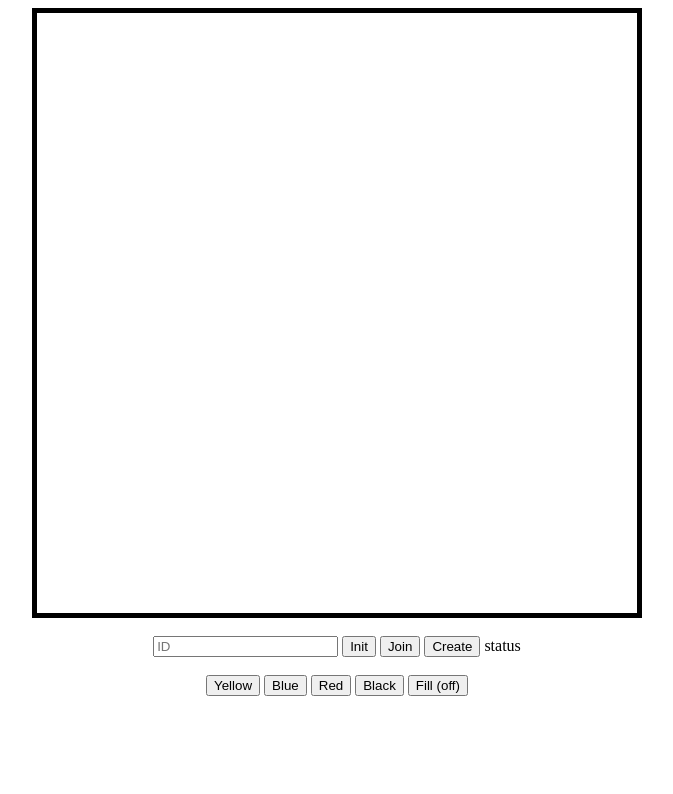
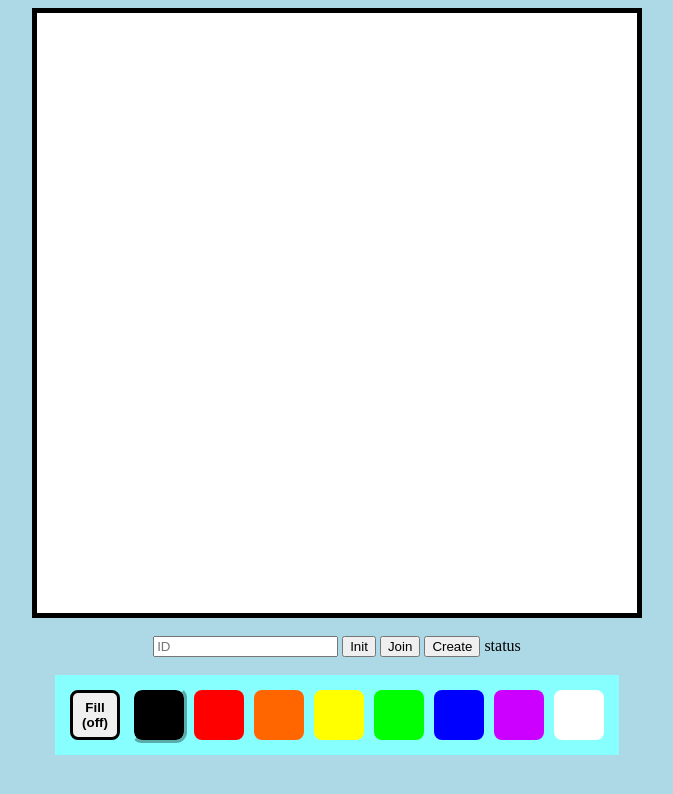
Before and after one commit to Awie100/DrawTogether, a plain HTML site: page index.html in a window 1280 px wide. Shown: the whole page, without its empty margins (303-976 px from the left). Drawn offline with Linux system fonts and the light colour scheme.

Commit message:
the color update

```diff
--- /dev/null
+++ b/index.css
@@ -0,0 +1,23 @@
+.color-button {
+    border: none;
+    height: 50px;
+    width: 50px;
+    border-radius: 8px;
+    margin: 5px;
+    vertical-align: middle;
+    font-weight: bold;
+}
+
+.color-button.active {
+    outline: 3px outset #88ffff;
+}
+
+.color-button-list {
+    padding: 10px 10px;
+    background-color: #88ffff;
+    width: max-content;
+}
+
+body {
+    background-color: lightblue;
+}
--- a/index.html
+++ b/index.html
@@ -1,3 +1,7 @@
+<head>
+    <link rel="stylesheet" href="index.css">
+</head>
+
 <body>
     <center>
         <div>
@@ -12,13 +16,8 @@
             <span id="status">status</span>
         </div>
         <br>
-        <div>
-            <button onclick="changeColor('#ffff00')">Yellow</button>
-            <button onclick="changeColor('#0000ff')">Blue</button>
-            <button onclick="changeColor('#ff0000')">Red</button>
-            <button onclick="changeColor('#000000')">Black</button>
-            <button id="fillButton" onclick="fillToggle()">Fill (off)</button>
-        </div>
+        <div class="color-button-list">
+            <button class="color-button" style="border: 3px solid black;" id="fillButton" onclick="fillToggle()">Fill (off)</button>
     </center>
 </body>
 
--- a/index.js
+++ b/index.js
@@ -9,6 +9,10 @@ ctx.lineWidth = 10;
 ctx.lineCap = "round";
 ctx.fillStyle = 'white';
 ctx.fillRect(0, 0, canvas.width, canvas.height);
+
+const colorList = ['#000000', '#ff0000', '#ff6600', '#ffff00', '#00ff00', '#0000ff', '#cc00ff', '#ffffff'];
+const buttonListContainer = document.getElementsByClassName("color-button-list")[0];
+const buttonList = [];
 
 var lastPeerId = null;
 var peer = null;
@@ -24,10 +28,26 @@ var filling = false;
 var brushSize = 10;
 var brush = null;
 
-makeBrush(brushSize, drawColor);
-
 ctx.fillStyle = 'white';
 ctx.fillRect(0, 0, canvas.width, canvas.height);
+populateButtons();
+
+function populateButtons() {
+    colorList.forEach(col => {
+        const button = document.createElement("button");
+        button.classList.add("color-button");
+        button.style.backgroundColor = col;
+        button.addEventListener("click", () => {
+            changeColor(col);
+            setActiveColor(col);
+        });
+
+        buttonList.push(button);
+        buttonListContainer.appendChild(button);
+    });
+
+    buttonList[0].click();
+}
 
 function initPlayer() {
     // Create own peer object with connection to shared PeerJS server
@@ -35,7 +55,7 @@ function initPlayer() {
         debug: 2
     });
 
-    peer.on('open', function (id) {
+    peer.on('open', function(id) {
         // Workaround for peer.reconnect deleting previous id
         if (peer.id === null) {
             peer.id = lastPeerId;
@@ -45,11 +65,11 @@ function initPlayer() {
         statusMsg.innerHTML = "ID: " + peer.id;
     });
 
-    peer.on('connection', function (c) {
-        if(admin && admin === peer.id) {
+    peer.on('connection', function(c) {
+        if (admin && admin === peer.id) {
 
             c.on('open', function() {
-                if(backup === null) {
+                if (backup === null) {
                     backup = c.peer;
                 }
 
@@ -65,16 +85,16 @@ function initPlayer() {
                 signal(data);
             });
 
-            c.on('data', function (data) {
+            c.on('data', function(data) {
                 signal(data);
                 handleData(data);
             });
 
-            c.on('close', function () {
+            c.on('close', function() {
                 statusMsg.innerHTML = c.peer + " left";
                 conn = conn.filter(elem => elem.peer !== c.peer);
-                if(c.peer === backup) {
-                    if(conn.length > 0) {
+                if (c.peer === backup) {
+                    if (conn.length > 0) {
                         backup = conn[0].peer;
                     } else {
                         backup = null;
@@ -92,7 +112,7 @@ function initPlayer() {
             c.on('open', function() {
                 var data;
 
-                if(admin) {
+                if (admin) {
                     data = {
                         name: "admin_set",
                         admin: admin,
@@ -109,7 +129,7 @@ function initPlayer() {
         }
     });
 
-    peer.on('disconnected', function () {
+    peer.on('disconnected', function() {
         peer.id = lastPeerId;
         peer._lastServerId = lastPeerId;
         peer.reconnect();
@@ -125,7 +145,7 @@ function initPlayer() {
         });
     })
 
-    peer.on('error', function (err) {
+    peer.on('error', function(err) {
         if (err.type === 'invalid-id') {
             statusMsg.innerHTML = "Error: Invalid ID";
         } else if (err.type === 'unavailable-id') {
@@ -142,7 +162,7 @@ function initPlayer() {
 };
 
 function joinRoom() {
-    join("awie100-" +inputBox.value);
+    join("awie100-" + inputBox.value);
 }
 
 function join(id) {
@@ -153,22 +173,22 @@ function join(id) {
 
     var c = peer.connect(id);
 
-    c.on('open', function () {
+    c.on('open', function() {
         statusMsg.innerHTML = "Connected to: " + c.peer;
     });
 
-    c.on('data', function (data) {
+    c.on('data', function(data) {
         handleData(data);
     });
 
-    c.on('close', function () {
+    c.on('close', function() {
         statusMsg.innerHTML = "Connection closed";
         conn = [];
-        if(c.peer === admin) {
+        if (c.peer === admin) {
             admin = backup;
             backup = null;
 
-            if(peer.id !== admin) {
+            if (peer.id !== admin) {
                 join(admin);
             }
         }
@@ -194,7 +214,7 @@ function createRoom() {
 function handleData(data) {
     switch (data.name) {
         case 'draw':
-            const blob = new Blob([new Uint8Array(data.img)], {type: "image/png"});
+            const blob = new Blob([new Uint8Array(data.img)], { type: "image/png" });
             draw(data.lastPos, data.pos, blob);
             break;
         case "fill":
@@ -224,7 +244,7 @@ function handleData(data) {
 
 canvas.addEventListener('mousemove', (evt) => {
 
-    if(mousepressed && mouseoncanvas && !filling){
+    if (mousepressed && mouseoncanvas && !filling) {
         const mousePos = getMousePosCanvas(evt)
         draw(lastMousePos, mousePos, brush);
 
@@ -242,7 +262,7 @@ canvas.addEventListener('mousemove', (evt) => {
 
 canvas.addEventListener('mousedown', (evt) => {
     mousepressed = true;
-    if(filling && mouseoncanvas) {
+    if (filling && mouseoncanvas) {
         const mousePos = getMousePosCanvas(evt);
         const intPos = {
             x: parseInt(mousePos.x),
@@ -277,20 +297,21 @@ canvas.addEventListener('mouseleave', (evt) => {
 });
 
 async function draw(lastPos, pos, blob) {
-    if(lastPos === null) {
+    if (lastPos === null) {
         return;
     }
 
-    var img = new Image;
+    const img = new Image;
 
-    img.onload = () => {const dy = (pos.y - lastPos.y);
+    img.onload = () => {
+        const dy = (pos.y - lastPos.y);
         const dx = (pos.x - lastPos.x);
 
-        const dist = Math.sqrt(dx*dx + dy*dy); // length of line
+        const dist = Math.sqrt(dx * dx + dy * dy); // length of line
         for (let i = 0; i < dist; i++) {
-            ctx.drawImage( img,
-                Math.round(lerp(lastPos.x, pos.x, i/dist) - img.width / 2),
-                Math.round(lerp(lastPos.y, pos.y, i/dist) - img.height / 2)
+            ctx.drawImage(img,
+                Math.round(lerp(lastPos.x, pos.x, i / dist) - img.width / 2),
+                Math.round(lerp(lastPos.y, pos.y, i / dist) - img.height / 2)
             );
         }
     };
@@ -299,20 +320,20 @@ async function draw(lastPos, pos, blob) {
 }
 
 function makeBrush(r, col) {
-    var offscreen = new OffscreenCanvas(2*r, 2*r);
+    var offscreen = new OffscreenCanvas(2 * r, 2 * r);
     var offctx = offscreen.getContext('2d');
-    var imgData = new ImageData(2*r, 2*r);
+    var imgData = new ImageData(2 * r, 2 * r);
     var data = imgData.data;
 
-    const r1 = parseInt(col.substr(1,2),16);
-    const g1 = parseInt(col.substr(3,2),16);
-    const b1 = parseInt(col.substr(5,2),16);
+    const r1 = parseInt(col.substr(1, 2), 16);
+    const g1 = parseInt(col.substr(3, 2), 16);
+    const b1 = parseInt(col.substr(5, 2), 16);
 
 
-    for (let i = 0; i < data.length; i+=4) {
-        const y = (i / 4) / (2*r) - r;
-        const x = (i / 4) % (2*r) - r;
-        if(x*x + y*y <= r*r) {
+    for (let i = 0; i < data.length; i += 4) {
+        const y = (i / 4) / (2 * r) - r;
+        const x = (i / 4) % (2 * r) - r;
+        if (x * x + y * y <= r * r) {
             data[i] = r1;
             data[i + 1] = g1;
             data[i + 2] = b1;
@@ -344,6 +365,20 @@ function changeColor(color) {
     makeBrush(brushSize, drawColor);
 }
 
+function setActiveColor(color) {
+    buttonList.forEach(button => {
+        const [r, g, b] = hexToRgb(color);
+        button.classList.toggle("active", button.style.backgroundColor === `rgb(${r}, ${g}, ${b})`);
+    })
+}
+
+function hexToRgb(hexstr) {
+    const r = parseInt(hexstr.substr(1, 2), 16);
+    const g = parseInt(hexstr.substr(3, 2), 16);
+    const b = parseInt(hexstr.substr(5, 2), 16);
+    return [r, g, b];
+}
+
 function drawFill(pos, color) {
     const imgData = ctx.getImageData(0, 0, canvas.width, canvas.height);
     var data = imgData.data;
@@ -352,15 +387,13 @@ function drawFill(pos, color) {
     const height = canvas.height;
     const posPix = (pos.x + width * pos.y) * 4;
     var pixPos = [posPix];
-    const r1 = parseInt(color.substr(1,2),16);
-    const g1 = parseInt(color.substr(3,2),16);
-    const b1 = parseInt(color.substr(5,2),16);
+    const [r1, g1, b1] = hexToRgb(color);
 
     const r2 = data[posPix];
     const g2 = data[posPix + 1];
     const b2 = data[posPix + 2];
 
-    if(colorCompare(r1, g1, b1, r2, g2, b2)) {
+    if (colorCompare(r1, g1, b1, r2, g2, b2)) {
         return;
     }
 
@@ -376,24 +409,24 @@ function drawFill(pos, color) {
             const leftPos = posPix - 4;
             const rightPos = posPix + 4;
 
-            if((posPix / 4 > width) && colorCompare(data[upPos], data[upPos + 1], data[upPos + 2], r2, g2, b2)) {
+            if ((posPix / 4 > width) && colorCompare(data[upPos], data[upPos + 1], data[upPos + 2], r2, g2, b2)) {
                 posNext.push(upPos);
             }
 
-            if((posPix / 4 < (width - 1) * height) && colorCompare(data[downPos], data[downPos + 1], data[downPos + 2], r2, g2, b2)) {
+            if ((posPix / 4 < (width - 1) * height) && colorCompare(data[downPos], data[downPos + 1], data[downPos + 2], r2, g2, b2)) {
                 posNext.push(downPos);
             }
 
-            if((posPix / 4 % width > 0) && colorCompare(data[leftPos], data[leftPos + 1], data[leftPos + 2], r2, g2, b2)) {
+            if ((posPix / 4 % width > 0) && colorCompare(data[leftPos], data[leftPos + 1], data[leftPos + 2], r2, g2, b2)) {
                 posNext.push(leftPos);
             }
 
-            if((posPix / 4 % width < (width - 1)) && colorCompare(data[rightPos], data[rightPos + 1], data[rightPos + 2], r2, g2, b2)) {
+            if ((posPix / 4 % width < (width - 1)) && colorCompare(data[rightPos], data[rightPos + 1], data[rightPos + 2], r2, g2, b2)) {
                 posNext.push(rightPos);
             }
         });
 
-        pixPos = [... new Set(posNext)];
+        pixPos = [...new Set(posNext)];
     }
 
     ctx.putImageData(imgData, 0, 0);
```
